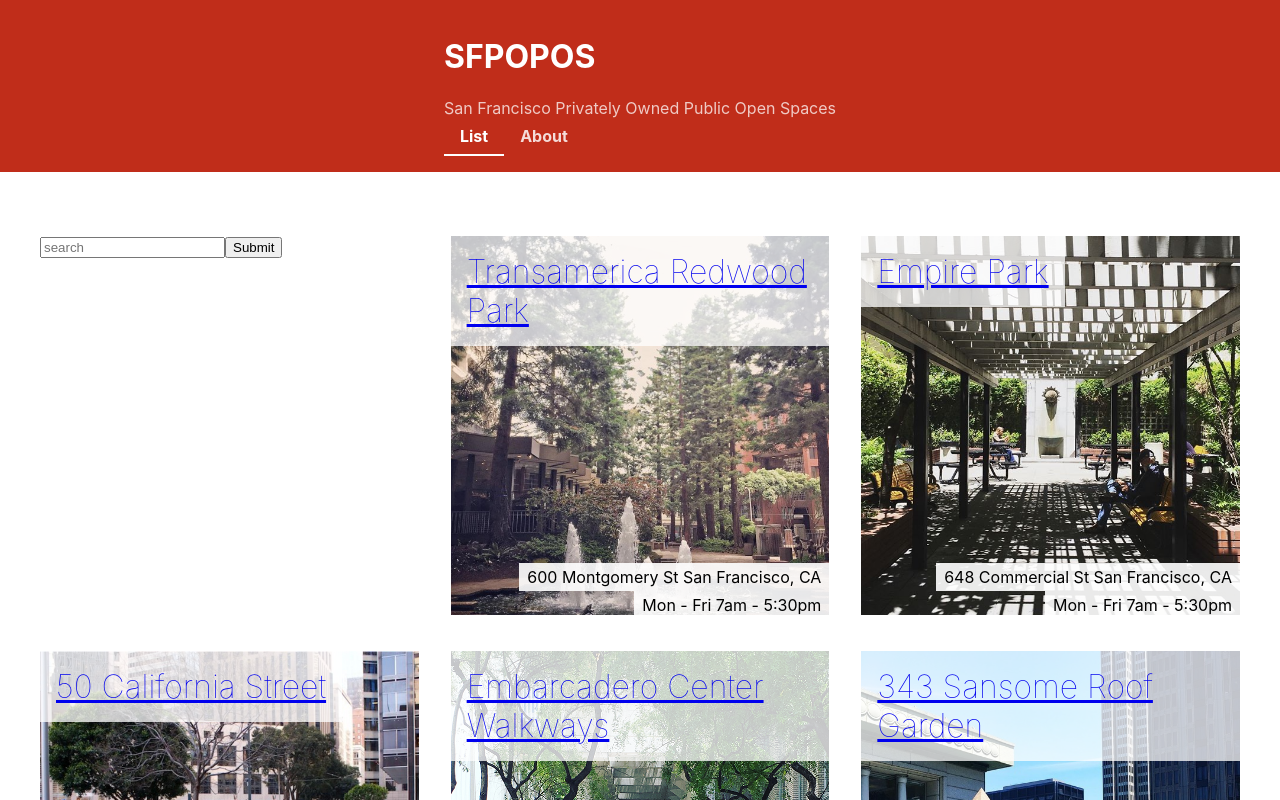
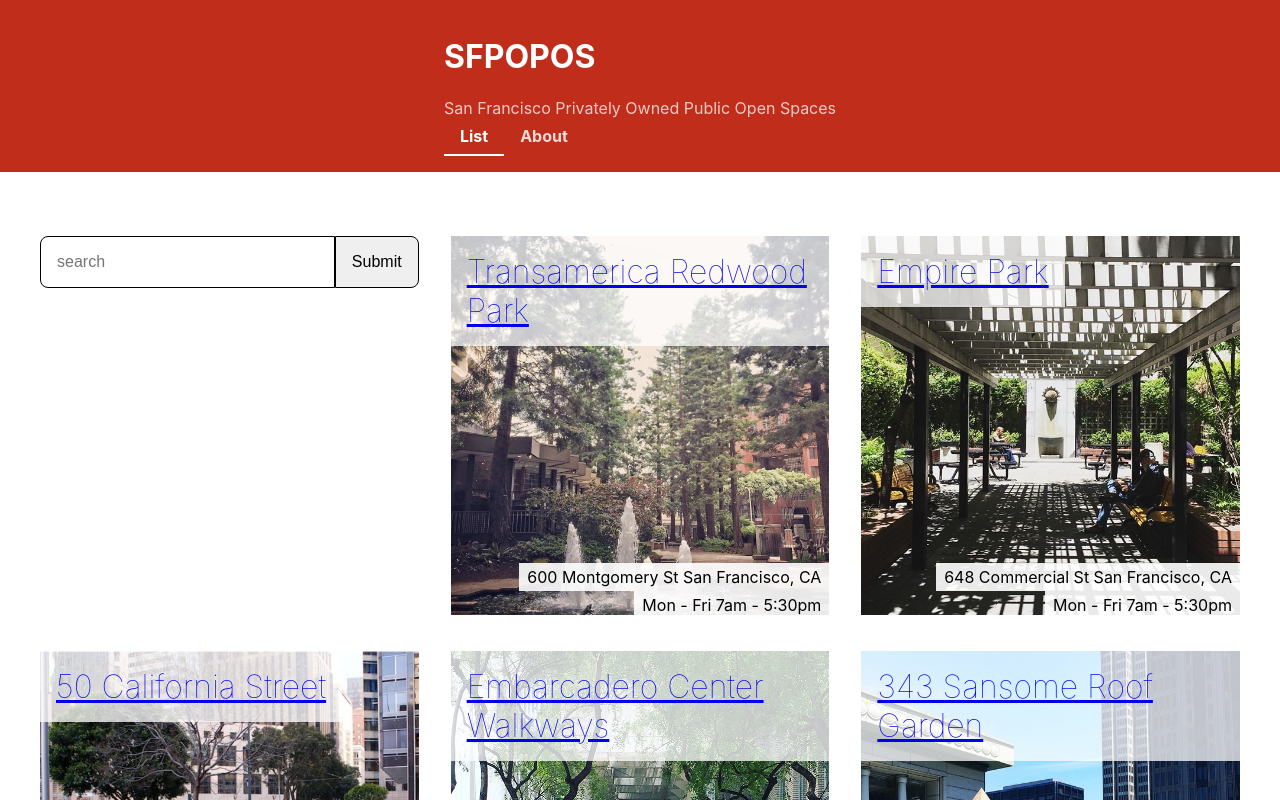
Before and after one commit to fibeep/first-react, a React (Create React App) app in the folder sfpopos/: page /#/ in a window 1280 px wide. Shown: the top 800 px of the page. Built offline with nearby package versions, Linux system fonts and the light colour scheme.

Commit message:
added ID field in data and styled search form

```diff
--- a/sfpopos/src/components/POPOSDetails.js/POPOSDetails.js
+++ b/sfpopos/src/components/POPOSDetails.js/POPOSDetails.js
@@ -2,7 +2,7 @@
 
 import React from "react";
 import { useParams } from "react-router";
-import data from "/Users/salocohen/dev/courses/FEW/first-react/sfpopos/src/sfpopos-data.json";
+import data from "/Users/salocohen/dev/courses/FEW/first-react/sfpopos/src/sfpopos-data.js";
 import "./POPOSDetails.css";
 
 function POPOSDetails(props) {
--- a/sfpopos/src/components/POPOSList/POPOSList.css
+++ b/sfpopos/src/components/POPOSList/POPOSList.css
@@ -20,3 +20,27 @@
         grid-template-columns: 1fr;
     }
 }
+
+.POPOSList form {
+    display: flex;
+    align-items: flex-start;
+}
+
+.POPOSList form input,
+.POPOSList form button {
+    padding: 1em;
+    margin: 0;
+    border: 1px solid;
+    font-size: 1rem;
+}
+
+.POPOSList form input {
+    flex: 1;
+    border-top-left-radius: 0.5em;
+    border-bottom-left-radius: 0.5em;
+}
+
+.POPOSList form button {
+    border-top-right-radius: 0.5em;
+    border-bottom-right-radius: 0.5em;
+}
--- a/sfpopos/src/components/POPOSList/POPOSList.js
+++ b/sfpopos/src/components/POPOSList/POPOSList.js
@@ -1,5 +1,5 @@
 // src/POPOSList.js
-import data from "/Users/salocohen/dev/courses/FEW/first-react/sfpopos/src/sfpopos-data.json";
+import data from "/Users/salocohen/dev/courses/FEW/first-react/sfpopos/src/sfpopos-data.js";
 import POPOSSpace from "../POPOSSpace/POPOSSpace.js";
 import "./POPOSList.css";
 import { useState } from "react";
@@ -12,13 +12,13 @@ function POPOSList() {
         obj.title.toLowerCase().includes(query) ||
         obj.address.toLowerCase().includes(query)
     )
-    .map(({ title, address, images, hours }, i) => {
+    .map(({ id, title, address, images, hours }) => {
       //const spaces = data.map(({ title, address, images, hours }, i) => {
       return (
         <div className="POPOSLIST">
           <POPOSSpace
-            id={i}
-            key={title}
+            id={id}
+            key={`${title}-${id}`}
             name={title}
             address={address}
             image={images[0]}
--- /dev/null
+++ b/sfpopos/src/sfpopos-data.js
@@ -0,0 +1,7 @@
+import data from "./sfpopos-data.json";
+
+data.forEach((obj, i) => {
+  obj.id = i;
+});
+
+export default data;
```
